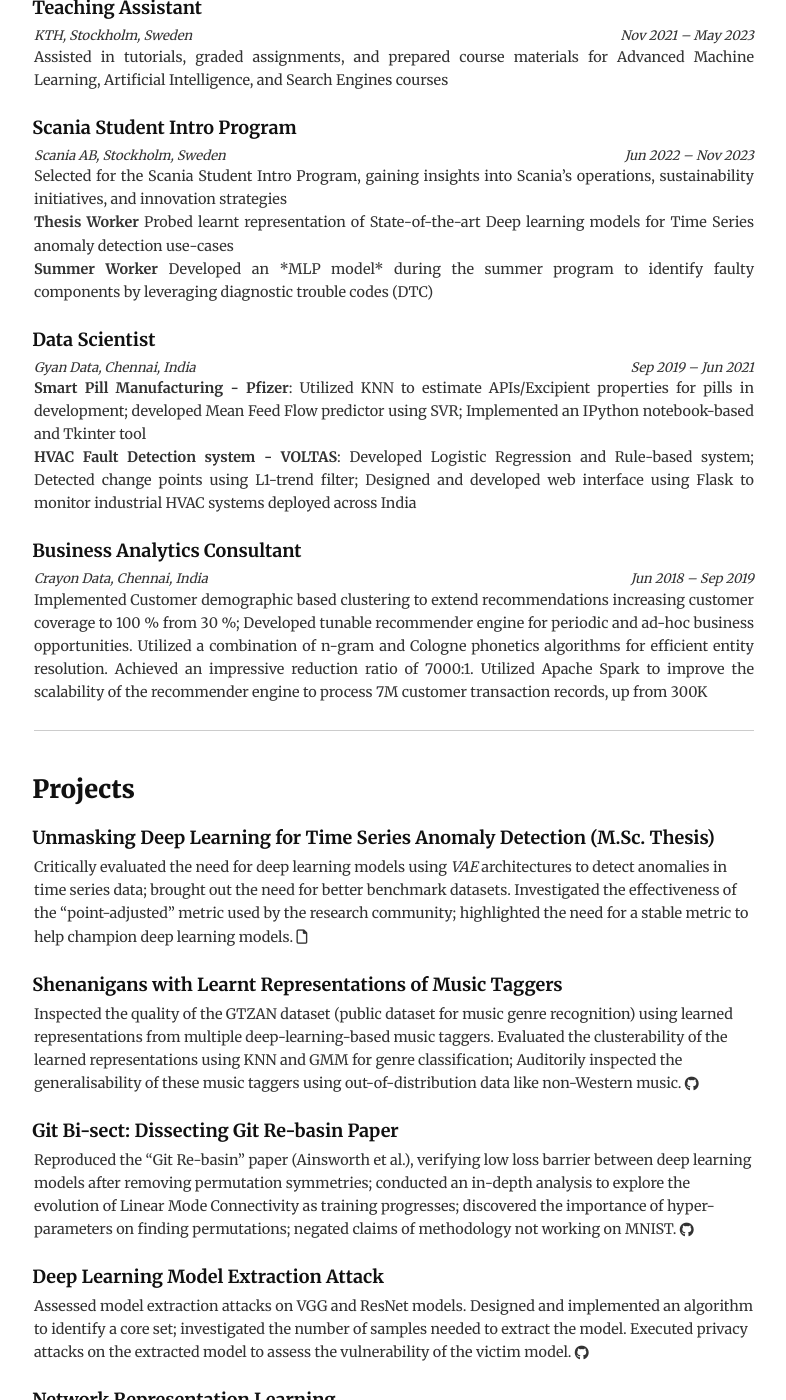
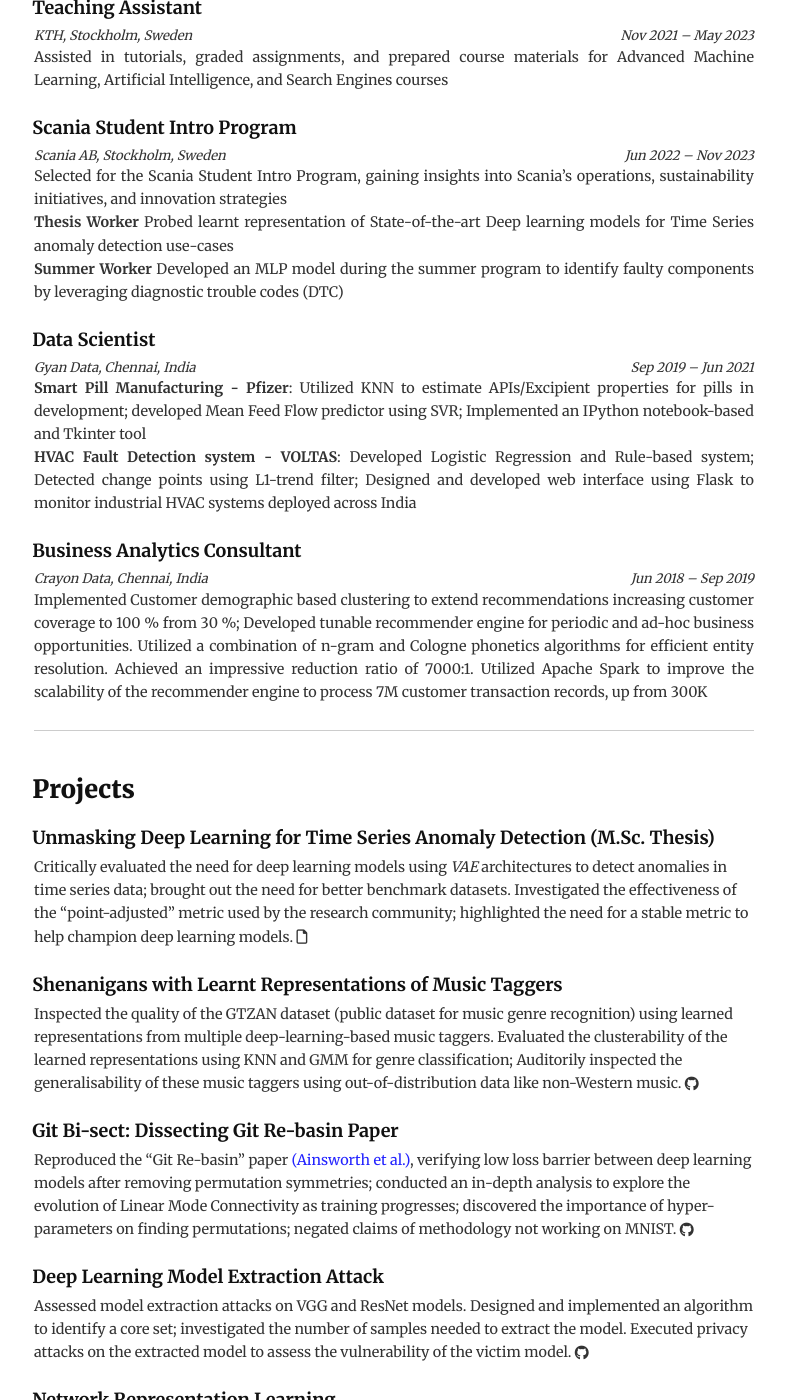
Before and after one commit to dannyrichy/dannyrichy.github.io, a Jekyll site: the page built from docs/cv.md, in a window 1280 px wide and 1400 px high, scrolled down 782 px. Shown: the whole window, without its empty margins (246-1032 px from the left). Built offline with Jekyll 4.4.1, drawn with Linux system fonts in a browser that asks for light colours.

Commit message:
Modified cv to have html

```diff
--- a/docs/cv.md
+++ b/docs/cv.md
@@ -65,7 +65,7 @@
 
 <p style="text-align: justify;">Selected for the Scania Student Intro Program, gaining insights into Scania’s operations, sustainability initiatives, and innovation strategies<br>
 <strong>Thesis Worker</strong> Probed learnt representation of State-of-the-art Deep learning models for Time Series anomaly detection use-cases<br>
-<strong>Summer Worker</strong> Developed an *MLP model* during the summer program to identify faulty components by leveraging diagnostic trouble codes (DTC)</p>
+<strong>Summer Worker</strong> Developed an MLP model during the summer program to identify faulty components by leveraging diagnostic trouble codes (DTC)</p>
 
 #### Data Scientist
 <div style="display: flex; justify-content: space-between; font-size: small; font-style: italic;">
@@ -95,7 +95,7 @@
   Inspected the quality of the GTZAN dataset (public dataset for music genre recognition) using learned representations from multiple deep-learning-based music taggers. Evaluated the clusterability of the learned representations using KNN and GMM for genre classification; Auditorily inspected the generalisability of these music taggers using out-of-distribution data like non-Western music. <a href="https://github.com/Adhithyan8/musical-embeddings" target="_blank" style="color: #333; text-decoration: none;"><i class="fab fa-github" style=" vertical-align: middle;"></i></a>
 
 #### Git Bi-sect: Dissecting Git Re-basin Paper
-  Reproduced the "Git Re-basin" paper (Ainsworth et al.), verifying low loss barrier between deep learning models after removing permutation symmetries; conducted an in-depth analysis to explore the evolution of Linear Mode Connectivity as training progresses; discovered the importance of hyper-parameters on finding permutations; negated claims of methodology not working on MNIST. <a href="https://github.com/dannyrichy/git-bisect" target="_blank" style="color: #333; text-decoration: none;"><i class="fab fa-github" style=" vertical-align: middle;"></i></a>
+  Reproduced the "Git Re-basin" paper <a href="https://arxiv.org/pdf/2209.04836" target="_blank">(Ainsworth et al.)</a>, verifying low loss barrier between deep learning models after removing permutation symmetries; conducted an in-depth analysis to explore the evolution of Linear Mode Connectivity as training progresses; discovered the importance of hyper-parameters on finding permutations; negated claims of methodology not working on MNIST. <a href="https://github.com/dannyrichy/git-bisect" target="_blank" style="color: #333; text-decoration: none;"><i class="fab fa-github" style=" vertical-align: middle;"></i></a>
 
 #### Deep Learning Model Extraction Attack
   Assessed model extraction attacks on VGG and ResNet models. Designed and implemented an algorithm to identify a core set; investigated the number of samples needed to extract the model. Executed privacy attacks on the extracted model to assess the vulnerability of the victim model. <a href="https://github.com/dannyrichy/dl-model-extraction" target="_blank" style="color: #333; text-decoration: none;"><i class="fab fa-github" style=" vertical-align: middle;"></i></a>
```
